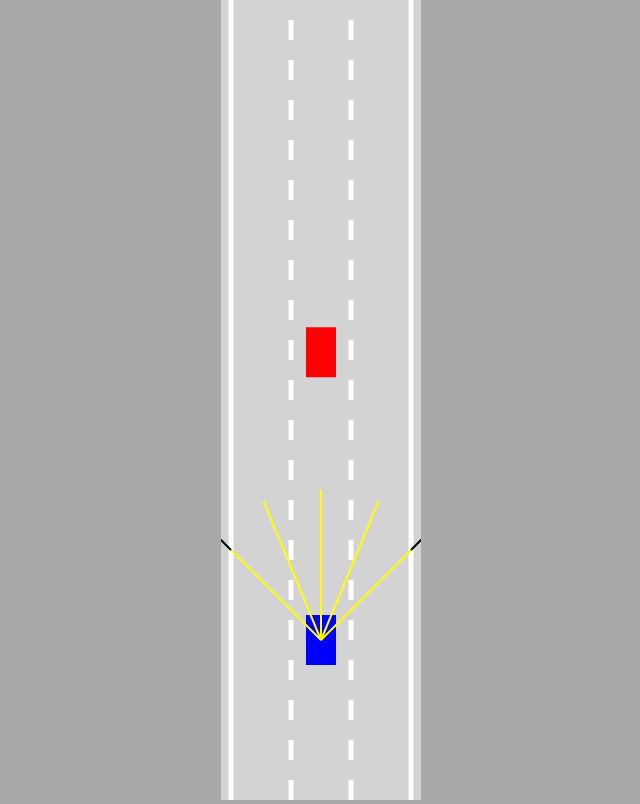
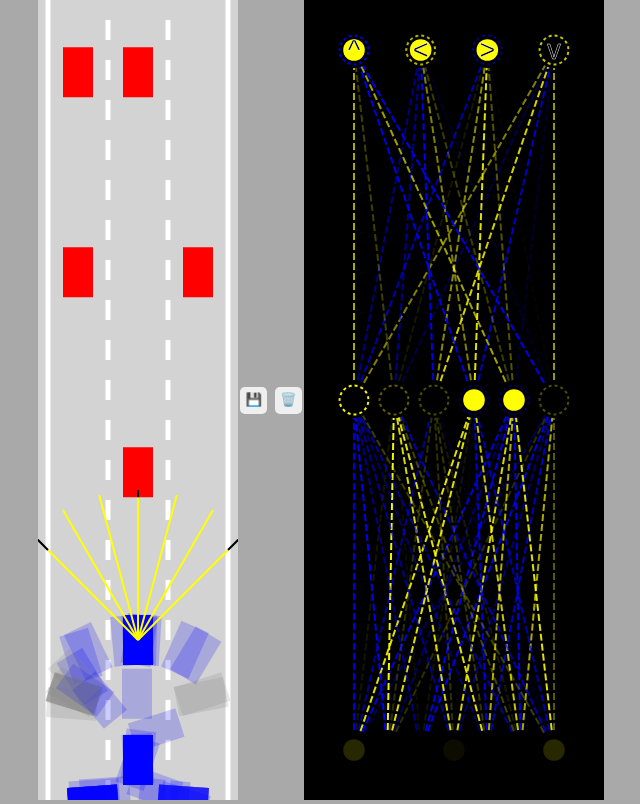
Before and after one commit to mattz608/ML_Car, a plain HTML site: page index.html in a window 1280 px wide. Shown: the whole page, without its empty margins (319-959 px from the left). Drawn offline with Linux system fonts and the light colour scheme; animation ran at ten frames a second.

Commit message:
It's alive

```diff
--- a/car.js
+++ b/car.js
@@ -38,7 +38,7 @@ class Car {
 
             const outputs = NeuralNetwork.feedForward(offsets, this.brain);
 
-            if (this.useBrain) {
+            if (this.useBrain ) {
                 this.controls.forward = outputs[0];
                 this.controls.left = outputs[1];
                 this.controls.right = outputs[2];
@@ -141,7 +141,7 @@ class Car {
         this.y -= Math.cos(this.angle) * this.speed;
     }
 
-    draw(ctx, color) {
+    draw(ctx, color, drawSensor=false) {
         if (this.damaged) {
             ctx.fillStyle = "gray";
         } else {
@@ -155,7 +155,7 @@ class Car {
         }
         ctx.fill();
 
-        if (this.sensor) {
+        if (this.sensor && drawSensor) {
             this.sensor.draw(ctx);
         }
     }
--- a/index.html
+++ b/index.html
@@ -4,8 +4,14 @@
     <link rel="stylesheet" href="style.css">
 </head>
 <body>
-    <canvas id="myCanvas"></canvas>
+    <canvas id="carCanvas"></canvas>
+    <div id=""verticalButtons">
+        <button onclick="save()">💾</button>
+        <button onclick="discard()">🗑️</button>
+    </div>
+    <canvas id="networkCanvas"></canvas>
     <script src="network.js"></script>
+    <script src="visualizer.js"></script>
     <script src="controls.js"></script>
     <script src="sensor.js"></script>
     <script src="utils.js"></script>
--- a/main.js
+++ b/main.js
@@ -1,35 +1,95 @@
-const canvas = document.getElementById("myCanvas");
-canvas.width = 200;
+const carCanvas = document.getElementById("carCanvas");
+carCanvas.width = 200;
+const networkCanvas = document.getElementById("networkCanvas");
+networkCanvas.width = 300;
 
-const ctx = canvas.getContext("2d");
-const road = new Road(canvas.width/2, canvas.width*0.9)
-const car = new Car(road.getLaneCenter(1), 100, 30, 50, "AI");
+const carCtx = carCanvas.getContext("2d");
+const networkCtx = networkCanvas.getContext("2d");
+const road = new Road(carCanvas.width/2, carCanvas.width*0.9)
+
+const N = 200;
+const cars = generateCars(N);
+let bestCar = cars[0];
+if (localStorage.getItem("bestBrain")) {
+    for (let i = 0; i < cars.length; i++) {
+        cars[i].brain = JSON.parse(localStorage.getItem("bestBrain"));;
+        if (i != 0) {
+            NeuralNetwork.mutate(cars[i].brain, 0.1);
+        }
+    }
+}
+
 const traffic = [
-    new Car(road.getLaneCenter(1), -100, 30, 50, "DUMMY", 2)
+    new Car(road.getLaneCenter(1), -100, 30, 50, "DUMMY", 2),
+    new Car(road.getLaneCenter(0), -300, 30, 50, "DUMMY", 2),
+    new Car(road.getLaneCenter(2), -300, 30, 50, "DUMMY", 2),
+    new Car(road.getLaneCenter(0), -500, 30, 50, "DUMMY", 2),
+    new Car(road.getLaneCenter(1), -500, 30, 50, "DUMMY", 2),
+    new Car(road.getLaneCenter(1), -700, 30, 50, "DUMMY", 2),
+    new Car(road.getLaneCenter(2), -700, 30, 50, "DUMMY", 2),
 ];
 
 animate();
 
-function animate() {
+function save() {
+    localStorage.setItem("bestBrain", JSON.stringify(bestCar.brain));
+}
+
+function discard() {
+    localStorage.removeItem("bestBrain");
+}
+
+function generateCars(N) {
+    const cars = [];
+    for (let i = 1; i < N; i++) {
+        cars.push(new Car(road.getLaneCenter(1), 100, 30, 50, "AI"));
+    }
+
+    return cars;
+}
+
+function animate(time) {
     // Update objects
     for (let i = 0; i < traffic.length; i++) {
         traffic[i].update(road.borders,[]);
     }
-    car.update(road.borders,traffic);
 
-    canvas.height = window.innerHeight;
+    for (let i = 0; i < cars.length; i++) {
+        cars[i].update(road.borders, traffic);
+    }
+    bestCar = cars.find(
+        c => c.y == Math.min(
+            ...cars.map(c2 => c2.y)
+        )
+    );
+
+    // Resize canvases to be height of the screen
+    carCanvas.height = window.innerHeight;
+    networkCanvas.height = window.innerHeight;
 
     // Focus "camera" above car
-    ctx.save();
-    ctx.translate(0, -car.y + canvas.height * 0.8);
+    carCtx.save();
+    carCtx.translate(0, -bestCar.y + carCanvas.height * 0.8);
 
     // Draw objects
-    road.draw(ctx);
+    road.draw(carCtx);
     for (let i = 0; i < traffic.length; i++) {
-        traffic[i].draw(ctx, "red");
+        traffic[i].draw(carCtx, "red");
     }
-    car.draw(ctx, "blue");
 
-    ctx.restore();
+    // Make all other cars transparent
+    carCtx.globalAlpha = 0.2;
+    for (let i = 0; i < cars.length; i++) {
+        cars[i].draw(carCtx, "blue");
+    }
+
+    // Make best car not transparent and has sensors
+    carCtx.globalAlpha = 1;
+    bestCar.draw(carCtx, "blue", true);
+
+    carCtx.restore();
+
+    networkCtx.lineDashOffset=time/50;
+    Visualizer.drawNetwork(networkCtx, bestCar.brain);
     requestAnimationFrame(animate);
 }
--- a/network.js
+++ b/network.js
@@ -23,6 +23,28 @@ class NeuralNetwork {
 
         // Return final outputs which determine the car's next actions
         return outputs;
+    }
+
+    static mutate(network, amount=1) {
+        network.levels.forEach(level => {
+            for (let i = 0; i < level.biases.length; i++) {
+                level.biases[i] = lerp(
+                    level.biases[i],
+                    Math.random() * 2 - 1, // Random value between [-1, 1]
+                    amount                 // Scale of random value
+                );
+            }
+
+            for (let i = 0; i < level.weights.length; i++) {
+                for (let j = 0; j < level.weights[i].length; j++) {
+                    level.weights[i][j] = lerp(
+                        level.weights[i][j],
+                        Math.random() * 2 - 1,
+                        amount
+                    );
+                }
+            }
+        });
     }
 }
 
--- a/sensor.js
+++ b/sensor.js
@@ -1,7 +1,7 @@
 class Sensor {
     constructor(car) {
         this.car = car;
-        this.rayCount = 5;
+        this.rayCount = 7;
         this.rayLength = 150;
         this.raySpread = Math.PI/2; // Field of view
 
--- a/style.css
+++ b/style.css
@@ -2,9 +2,33 @@ body {
     margin: 0;
     background: darkgray;
     overflow: hidden;
-    text-align: center;
+    display: flex;
+    justify-content: center;
+    align-items: center;
 }
 
-#myCanvas {
+#verticalButtons {
+    display: flex;
+    flex-direction: column;
+}
+
+button {
+    border: none;
+    border-radius: 5px;
+    padding: 5px 5px 7px 5px;
+    margin: 2px;
+    cursor: pointer;
+}
+
+button:hover {
+    background: blue;
+}
+
+#networkCanvas {
+    background: black;
+}
+
+
+#carCanvas {
     background: lightgray;
 }
--- /dev/null
+++ b/visualizer.js
@@ -0,0 +1,142 @@
+/*
+MIT License
+
+Copyright (c) 2022 Radu Mariescu-Istodor
+
+Permission is hereby granted, free of charge, to any person obtaining a copy
+of this software and associated documentation files (the "Software"), to deal
+in the Software without restriction, including without limitation the rights
+to use, copy, modify, merge, publish, distribute, sublicense, and/or sell
+copies of the Software, and to permit persons to whom the Software is
+furnished to do so, subject to the following conditions:
+
+The above copyright notice and this permission notice shall be included in all
+copies or substantial portions of the Software.
+
+THE SOFTWARE IS PROVIDED "AS IS", WITHOUT WARRANTY OF ANY KIND, EXPRESS OR
+IMPLIED, INCLUDING BUT NOT LIMITED TO THE WARRANTIES OF MERCHANTABILITY,
+FITNESS FOR A PARTICULAR PURPOSE AND NONINFRINGEMENT. IN NO EVENT SHALL THE
+AUTHORS OR COPYRIGHT HOLDERS BE LIABLE FOR ANY CLAIM, DAMAGES OR OTHER
+LIABILITY, WHETHER IN AN ACTION OF CONTRACT, TORT OR OTHERWISE, ARISING FROM,
+OUT OF OR IN CONNECTION WITH THE SOFTWARE OR THE USE OR OTHER DEALINGS IN THE
+SOFTWARE.
+© 2022 GitHub, Inc.
+*/
+class Visualizer{
+    static drawNetwork(ctx,network){
+        const margin=50;
+        const left=margin;
+        const top=margin;
+        const width=ctx.canvas.width-margin*2;
+        const height=ctx.canvas.height-margin*2;
+
+        const levelHeight=height/network.levels.length;
+
+        for(let i=network.levels.length-1;i>=0;i--){
+            const levelTop=top+
+                lerp(
+                    height-levelHeight,
+                    0,
+                    network.levels.length==1
+                        ?0.5
+                        :i/(network.levels.length-1)
+                );
+
+            ctx.setLineDash([7,3]);
+            Visualizer.drawLevel(ctx,network.levels[i],
+                left,levelTop,
+                width,levelHeight,
+                i==network.levels.length-1
+                ?['^', '<', '>', 'v']
+                    :[]
+            );
+        }
+    }
+
+    static drawLevel(ctx,level,left,top,width,height,outputLabels){
+        const right=left+width;
+        const bottom=top+height;
+
+        const {inputs,outputs,weights,biases}=level;
+
+        for(let i=0;i<inputs.length;i++){
+            for(let j=0;j<outputs.length;j++){
+                ctx.beginPath();
+                ctx.moveTo(
+                    Visualizer.#getNodeX(inputs,i,left,right),
+                    bottom
+                );
+                ctx.lineTo(
+                    Visualizer.#getNodeX(outputs,j,left,right),
+                    top
+                );
+                ctx.lineWidth=2;
+                ctx.strokeStyle=getRGBA(weights[i][j]);
+                ctx.stroke();
+            }
+        }
+
+        const nodeRadius=18;
+        for(let i=0;i<inputs.length;i++){
+            const x=Visualizer.#getNodeX(inputs,i,left,right);
+            ctx.beginPath();
+            ctx.arc(x,bottom,nodeRadius,0,Math.PI*2);
+            ctx.fillStyle="black";
+            ctx.fill();
+            ctx.beginPath();
+            ctx.arc(x,bottom,nodeRadius*0.6,0,Math.PI*2);
+            ctx.fillStyle=getRGBA(inputs[i]);
+            ctx.fill();
+        }
+
+        for(let i=0;i<outputs.length;i++){
+            const x=Visualizer.#getNodeX(outputs,i,left,right);
+            ctx.beginPath();
+            ctx.arc(x,top,nodeRadius,0,Math.PI*2);
+            ctx.fillStyle="black";
+            ctx.fill();
+            ctx.beginPath();
+            ctx.arc(x,top,nodeRadius*0.6,0,Math.PI*2);
+            ctx.fillStyle=getRGBA(outputs[i]);
+            ctx.fill();
+
+            ctx.beginPath();
+            ctx.lineWidth=2;
+            ctx.arc(x,top,nodeRadius*0.8,0,Math.PI*2);
+            ctx.strokeStyle=getRGBA(biases[i]);
+            ctx.setLineDash([3,3]);
+            ctx.stroke();
+            ctx.setLineDash([]);
+
+            if(outputLabels[i]){
+                ctx.beginPath();
+                ctx.textAlign="center";
+                ctx.textBaseline="middle";
+                ctx.fillStyle="black";
+                ctx.strokeStyle="white";
+                ctx.font=(nodeRadius*1.5)+"px Arial";
+                ctx.fillText(outputLabels[i],x,top+nodeRadius*0.1);
+                ctx.lineWidth=0.5;
+                ctx.strokeText(outputLabels[i],x,top+nodeRadius*0.1);
+            }
+        }
+    }
+
+    static #getNodeX(nodes,index,left,right){
+        return lerp(
+            left,
+            right,
+            nodes.length==1
+                ?0.5
+                :index/(nodes.length-1)
+        );
+    }
+}
+
+function getRGBA(value){
+    const alpha=Math.abs(value);
+    const R=value<0?0:255;
+    const G=R;
+    const B=value>0?0:255;
+    return "rgba("+R+","+G+","+B+","+alpha+")";
+}
```
